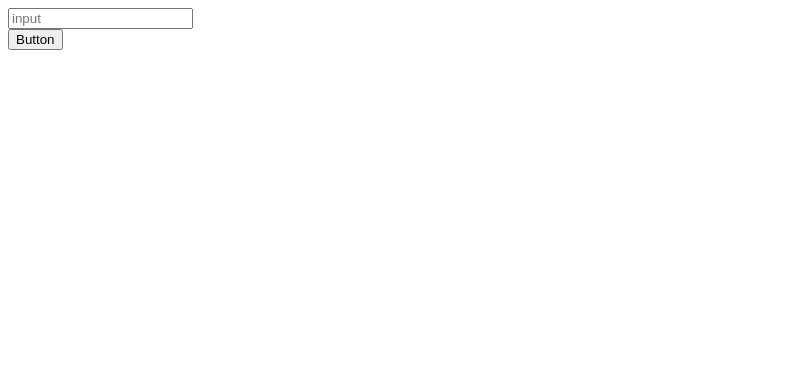
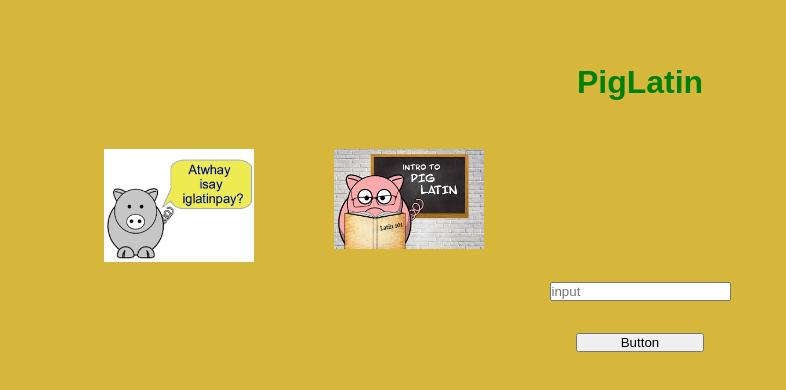
Before and after one commit to Kenzie-Academy-Brasil-Developers/atividade-pig-latin-sprint-4-Glen1986, a plain HTML site: page index.html in a window 1280 px wide. Shown: the whole page, without its empty margins (0-786 px from the left). Drawn offline with Linux system fonts and the light colour scheme.

Commit message:
PigCerdo colors

```diff
--- a/index.html
+++ b/index.html
@@ -6,6 +6,11 @@
   <title>pigLatin</title>
 </head>
 <body id="body">
+  <header id="header">
+    <h1>
+      PigLatin
+    </h1>
+  </header>
  <script src="script.js"></script>
 </body>
 </html>
--- a/script.js
+++ b/script.js
@@ -4,8 +4,25 @@ const box = document.createElement("input");
 const title= document.createElement("h2");
 const result = document.createElement("p");
 const button = document.createElement("button");
+const header = document.getElementById("header");
+const section = document.createElement("section");
+const cerdoL = document.createElement("figure");
+const cerdoR = document.createElement("figure");
+const imgL = document.createElement("img");
+const imgR = document.createElement("img");
 
 const vogals = "a,e,i,o,u".split(",")
+
+header.appendChild(section);
+section.appendChild(cerdoL);
+section.appendChild(cerdoR);
+
+cerdoL.appendChild(imgL);
+cerdoR.appendChild(imgR);
+
+
+imgL.setAttribute("src", "./img/pig1.png");
+imgR.setAttribute("src", "./img/pig2.jpg");
 
 body.appendChild(cuadro);
 body.appendChild(button);
@@ -184,7 +201,7 @@ const key = document.addEventListener("keydown", (event) =>{
   event.preventDefault();
 //    encodeWord();
     encodeVowelWord();
-    encodeText();
+ //   encodeText();
   }
 // console.log(event)
 } )
@@ -192,7 +209,7 @@ clickButton.addEventListener("click", function(){
     const palabra = document.getElementById("palabra").value;
 //    encodeWord();
     encodeVowelWord();
-    encodeText();
+//    encodeText();
     //showResults(palabra, "palabra");
 })
 
--- a/style.css
+++ b/style.css
@@ -0,0 +1,42 @@
+body, form, input, button, h1, h2, p, a{
+  padding:0;
+  margin:0;
+  box-sizing: border-box;
+}
+body{
+  font-family: sans-serif;
+  background-color: #d6b73c;
+  display: flex;
+  flex-direction: column;
+  padding: 4rem;
+  text-align:center;
+  color:green;
+
+}
+header h1{
+  margin-bottom:2rem;
+}
+   header section{
+     display: flex;
+     flex-direction: row;
+   }
+   header section figure img{
+     width:150px;
+   }
+form{
+  text-align:center;
+}
+p{
+  color: black;
+  font-size:34px;
+  margin: 2rem;
+}
+h2{
+  color: #026314;
+  margin-top:1rem;
+}
+button{
+  width: 8rem;
+  align-self:center;
+  margin-top:2rem;
+}
```
Also changed, not shown: img/pig1.png (added), img/pig2.jpg (added), 1 other file.
